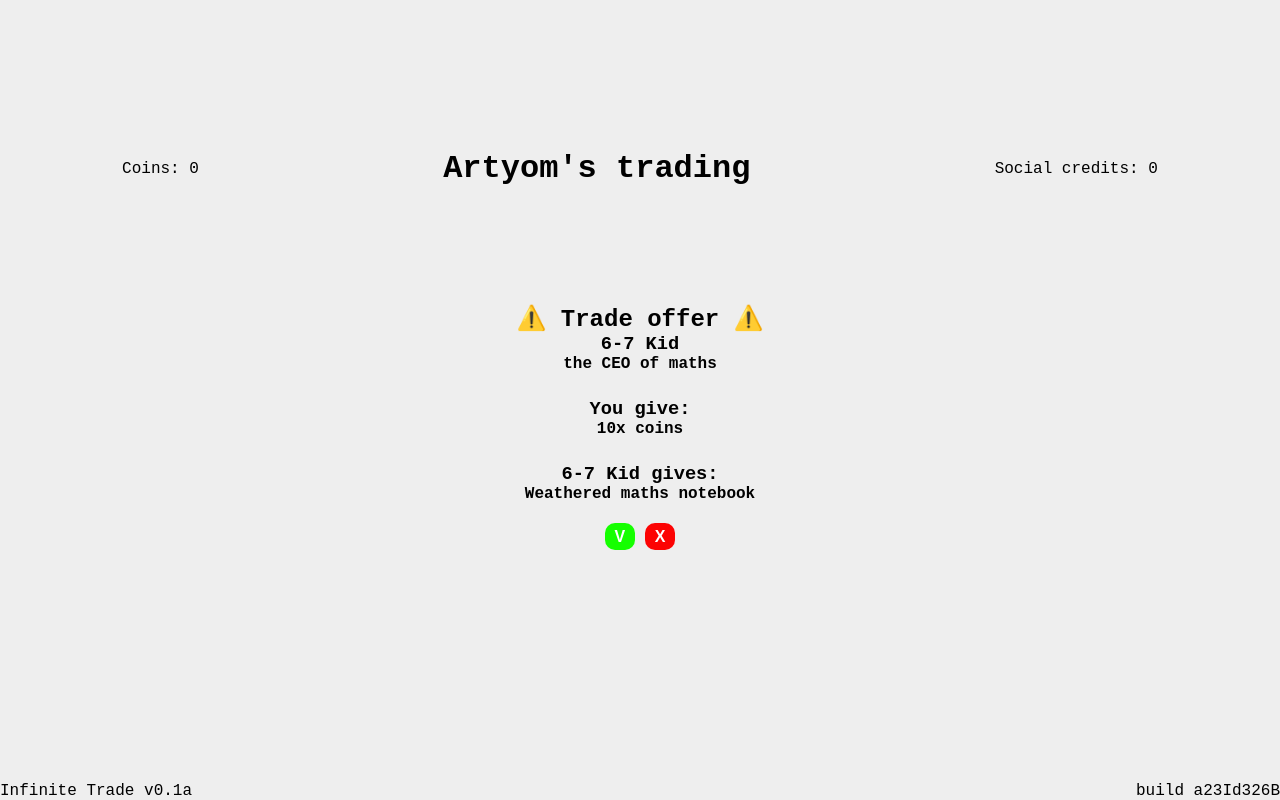
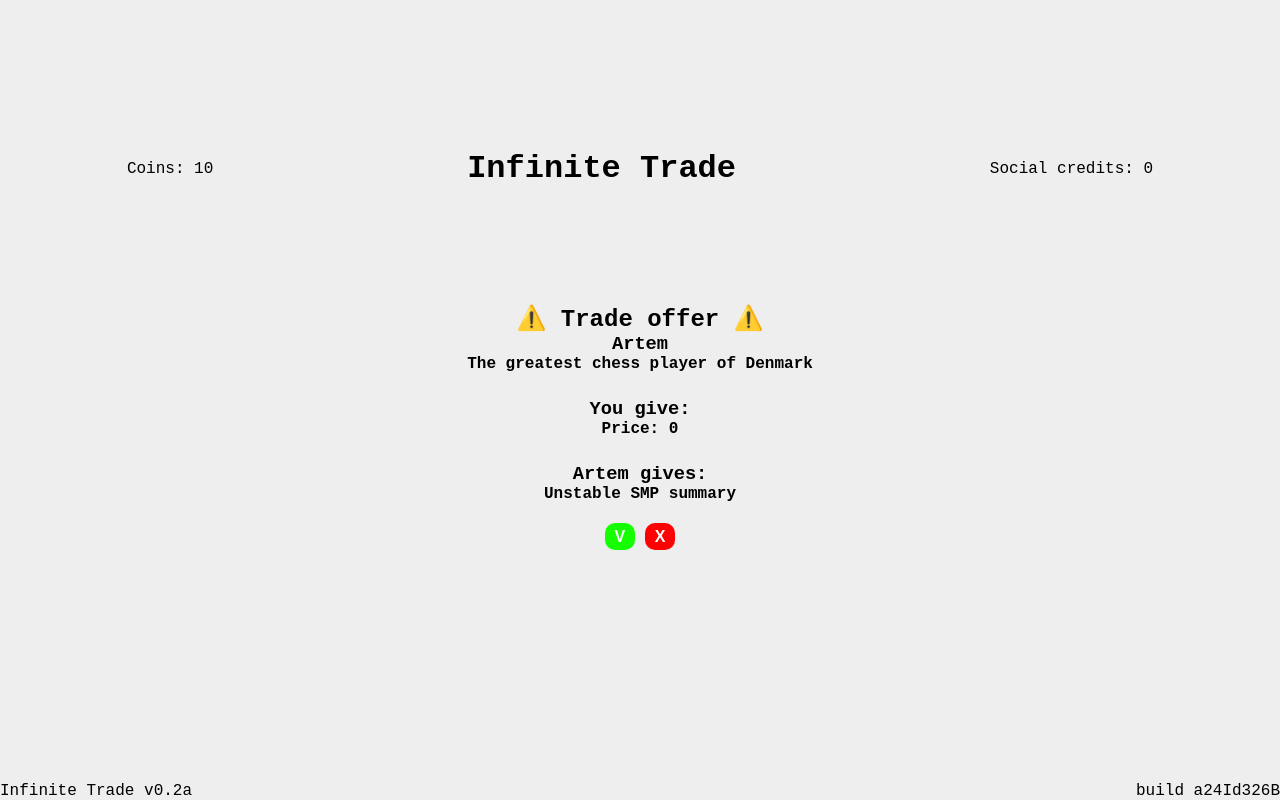
Before and after one commit to infinite-trade/infinite-trade.github.io, a plain HTML site: page index.html in a window 1280 px wide. Both pictures are taken after a click on the link "Enter the web". Drawn offline with Linux system fonts and the light colour scheme.

Commit message:
Version v0.2a - new trades, bug fixes, balance system & costs reworked, and more! Come check it out

```diff
--- a/index.html
+++ b/index.html
@@ -2,7 +2,7 @@
 <head>
     <meta charset="UTF-8">
     <meta name="viewport" content="width=device-width, initial-scale=1.0">
-    <title>Artyom's trading</title>
+    <title>Infinite trade</title>
     <link rel="stylesheet" href="style.css">
 </head>
 <body>
@@ -10,8 +10,8 @@
         <div class="header">
             <div class="wrapper">
                 <div class="header-content">
-                    <p class="header-text">Coins: 0</p>
-                    <h1 class="header-title">Artyom's trading</h1>
+                    <p class="header-text" id="coin-display">Coins: 10</p>
+                    <h1 class="header-title">Infinite Trade</h1>
                     <p class="header-text">Social credits: 0</p>
                 </div>
             </div>
@@ -23,23 +23,23 @@
             <div class="wrapper">
                 <div class="offer-content">
                     <h2 class="offer-title">⚠️ Trade offer ⚠️</h2>
-                    <h3 class="offer-subtitle" id="offer-name">From: John Pork</h3>
-                    <h4 class="offer-subtitle-subtitle" id="offer-subtitle">The ruler of Switzerland</h4>
+                    <h3 class="offer-subtitle" id="offer-name">Error -1</h3>
+                    <h4 class="offer-subtitle-subtitle" id="offer-subtitle">Troubleshooting: Try pressing fn and f5 at the same time, try rebooting your browser/computer, and make sure your internet network is stable. If this will not work, try doing the steps below:</h4>
                     <h3 class="offer-gives">You give:</h3>
-                    <h4 class="offer-text">10x coins</h4>
-                    <h3 class="offer-gives" id="offer-reward-title">John Pork gives:</h3>
-                    <h4 class="offer-text" id="offer-reward">10x pork</h4>
+                    <h4 class="offer-text" id="offer-price">Step 1. Press settings button</h4>
+                    <h3 class="offer-gives" id="offer-reward-title">Step 2. Press "Report Bugs"</h3>
+                    <h4 class="offer-text" id="offer-reward">Step 3. Fill out the form</h4>
                     <div class="offer-buttons">
-                        <a class="offer-button" id="accept-button" onclick="tradeClose()">V</a>
-                        <a class="offer-button" id="decline-button" onclick="tradeClose()">X</a>
+                        <a class="offer-button" id="accept-button" onclick='tradeClose("accept")'>V</a>
+                        <a class="offer-button" id="decline-button" onclick='tradeClose("decline")'>X</a>
                     </div>
                 </div>
             </div>
         </div>
 
         <div class="version-container">
-                <p class="version" id="version">Infinite Trade v0.1a</p>
-                <p class="version build" id="build">build a23Id326B</p>
+                <p class="version" id="version">Infinite Trade v0.2a</p>
+                <p class="version build" id="build">build a24Id326B</p>
         </div>
     </div>
 
--- a/script.js
+++ b/script.js
@@ -1,41 +1,148 @@
 // Config
 const traders = {
     "John Pork": {
-        subtitle: "The CEO of Swine",
-        lootPool: ["10x Pork", "Golden Ham", "Expired Bacon"],
-        rareLoot: "The eternal oink",
+        subtitle: "As seen on Instagram!",
+        lootPool: {
+            "10x Pork": {
+                price: 10,
+                id: 1,
+            },
+            "Golden Ham": {
+                price: 20,
+                id: 2,
+            },
+            "Expired Bacon": {
+                price: 1,
+                id: 3,
+            }
+        },
+        rareLoot: {
+            title: "The eternal oink",
+            price: 99,
+            id: 4,
             rareLootChance: 2025,
+        },
         priority: 1
     },
 
     "Artyom": {
         subtitle: "The creator of Artyom's casino",
-        lootPool: ["FFXIV Game Disc", "PlayStation 2 Slim", "PC Advice"],
-        rareLoot: "Artyom casino gift card",
+        lootPool: {
+            "FFXIV Game Disc": {
+                price: 0,
+                id: 5,
+            },
+            "PlayStation 2 Slim": {
+                price: 500,
+                id: 6,
+            },
+            "PC Advice": {
+                price: 10,
+                id: 7,
+            }
+        },
+        rareLoot: {
+            title: "Artyom casino gift card",
+            price: 150,
+            id: 8,
             rareLootChance: 729,
+        },
         priority: 2
     },
 
     "6-7 Kid": {
         subtitle: "the CEO of maths",
-        lootPool: ["Weathered maths notebook", "6 or 7 social credits", "Maths homework advice"],
-        rareLoot: "67 Social credits",
+        lootPool: {
+            "Weathered maths notebook": {
+                price: 10,
+                id: 9,
+            },
+            "6 or 7 social credits": {
+                price: 67,
+                id: 10,
+            },
+            "Maths homework advice": {
+                price: 15,
+                id: 11,
+            }},
+        rareLoot: {
+            title: "67 coins and Social credits",
+            price: 67,
+            id: 12,
             rareLootChance: 67,
+        },
         priority: 1
     },
 
     "Joe Biden": {
         subtitle: "Trump's greatest enemy",
-        lootPool: ["10 social credits", "Navy application", "Army application"],
-        rareLoot: "Eagle",
+        lootPool: {
+            "10 social credits": {
+                price: 1,
+                id: 13,
+            },
+            "Navy application": {
+                price: -10,
+                id: 14,
+            },
+            "Army application": {
+                price: -10,
+                id: 15,
+            }
+        },
+        rareLoot: {
+            title: "Bing Chilling (Specially imported from China)",
+            price: 1000,
+            id: 16,
             rareLootChance: 10,
+        },
         priority: 1
+    },
+
+    "Artem": {
+        subtitle: "The greatest chess player of Denmark",
+        lootPool: {
+            "Weathered chess board": {
+                price: 10,
+                id: 17,
+            },
+            "Weathered Hat": {
+                price: 3,
+                id: 18,
+            },
+            "Weathered tennis racket": {
+                price: 10,
+                id: 19,
+            },
+            "Chess advice": {
+                price: 0,
+                id: 20,
+            },
+            "Unstable SMP summary": {
+                price: 0,
+                id: 21,
+            },
+            "Politics advice": {
+                price: "",
+                priceSC: 10,
+                id: 22,
+            }
+        },
+        rareLoot: {
+            title: "Free admission to chess club",
+            price: 0,
+            id: 23,
+            rareLootChance: 5,
+        },
+        priority: 2,
     }
 };
 
 // Variables
 let inventory = [];
 let traderReward;
+let coinsAmount = 10;
+let traderRewardRNG;
 
 // Constants
 const offer = document.getElementById("offer");
@@ -44,8 +151,17 @@ const offerName = document.getElementById("offer-name");
 const offerSubtitle = document.getElementById("offer-subtitle");
 const offerReward = document.getElementById("offer-reward");
 const offerRewardTitle = document.getElementById("offer-reward-title");
+const coinDisplay = document.getElementById("coin-display");
+const priceDisplay = document.getElementById("offer-price");
+
 
 // Main script
+
+document.addEventListener("DOMContentLoaded", () => {
+    if (coinDisplay) {
+        coinDisplay.textContent = "Coins: " + coinsAmount;
+    }
+});
 
 function tradeText() {
     let trader = Math.floor(Math.random() * (Object.keys(traders).length));
@@ -55,24 +171,40 @@ function tradeText() {
     if (traderData.priority != 1) {
         // console.log("Rare")
         if (Math.floor(Math.random() * traderData.priority) != 1) {
-            // console.log("RNG failed");
-            tradeText();
+            console.log("RNG failed for " + traderTitle);
+            return tradeText();
         };
     }
-    else {
-        if (Math.floor(Math.random() * traderData.rareLootChance) == 1) {
+    if (Math.floor(Math.random() * traderData.rareLoot.rareLootChance) == 1) {
         traderReward = traderData.rareLoot;
         alert("Rare trade!");
     }
     else {
-            traderReward = (traderData.lootPool[Math.floor(Math.random() * traders[traderTitle].lootPool.length)]);
+        let lootKeys = Object.keys(traders[traderTitle].lootPool);
+        traderRewardRNG = Math.floor(Math.random() * lootKeys.length);
+        traderReward = traderData.lootPool[lootKeys[traderRewardRNG]];
+    };
+    if (traderReward.price >= coinsAmount) {
+        return tradeText();
     };
     // alert(traderTitle);
     offerName.textContent = traderTitle;
-        offerReward.textContent = traderReward;
+    if (traderReward == traderData.rareLoot) {
+        offerReward.textContent = traderReward.title;
+    }
+    else {
+        let itemName = Object.keys(traderData.lootPool)[traderRewardRNG];
+        traderReward.title = itemName;
+        offerReward.textContent = itemName;
+        console.log(traderReward);
+    }
     offerSubtitle.textContent = traderData.subtitle;
     offerRewardTitle.textContent = traderTitle + " gives:";
+    if (priceDisplay) {
+        priceDisplay.textContent = "Price: " + traderReward.price;
     }
+
+    // console.log(traderReward.price);
 }
 
 function tradeAppear() {
@@ -81,7 +213,13 @@ function tradeAppear() {
     tradeText();
 }
 
-function tradeClose() {
+function tradeClose(decision) {
     offer.style.display = "none";
+    if (decision == "accept") {
+        coinsAmount -= traderReward.price;
+        // console.log(coinsAmount);
+        coinDisplay.textContent = "Coins: " + String(coinsAmount);
+        inventory.push(traderReward);
+    }
     setTimeout(tradeAppear, 1000);
 }
```
Lines whose indentation alone changed are shown as unchanged.
